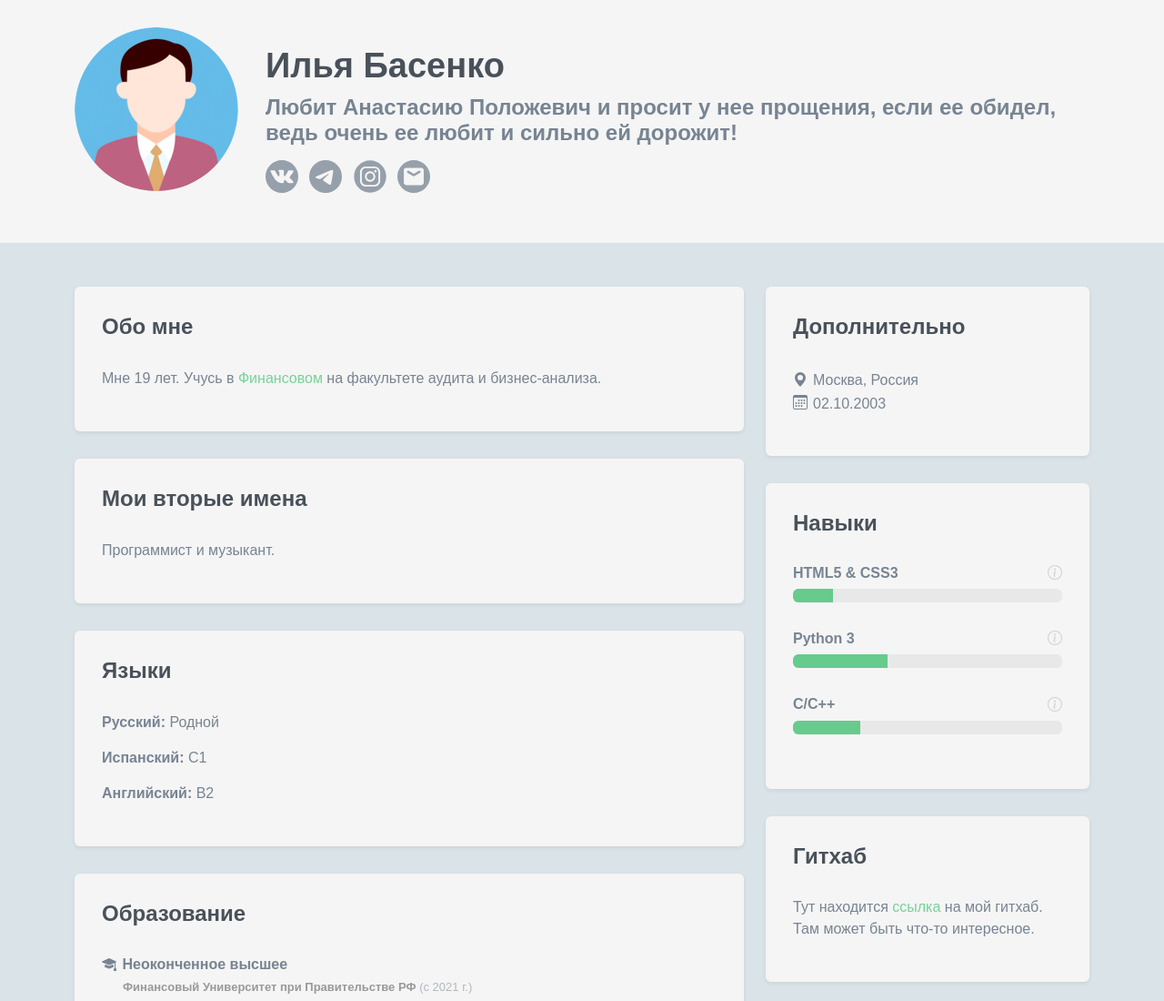
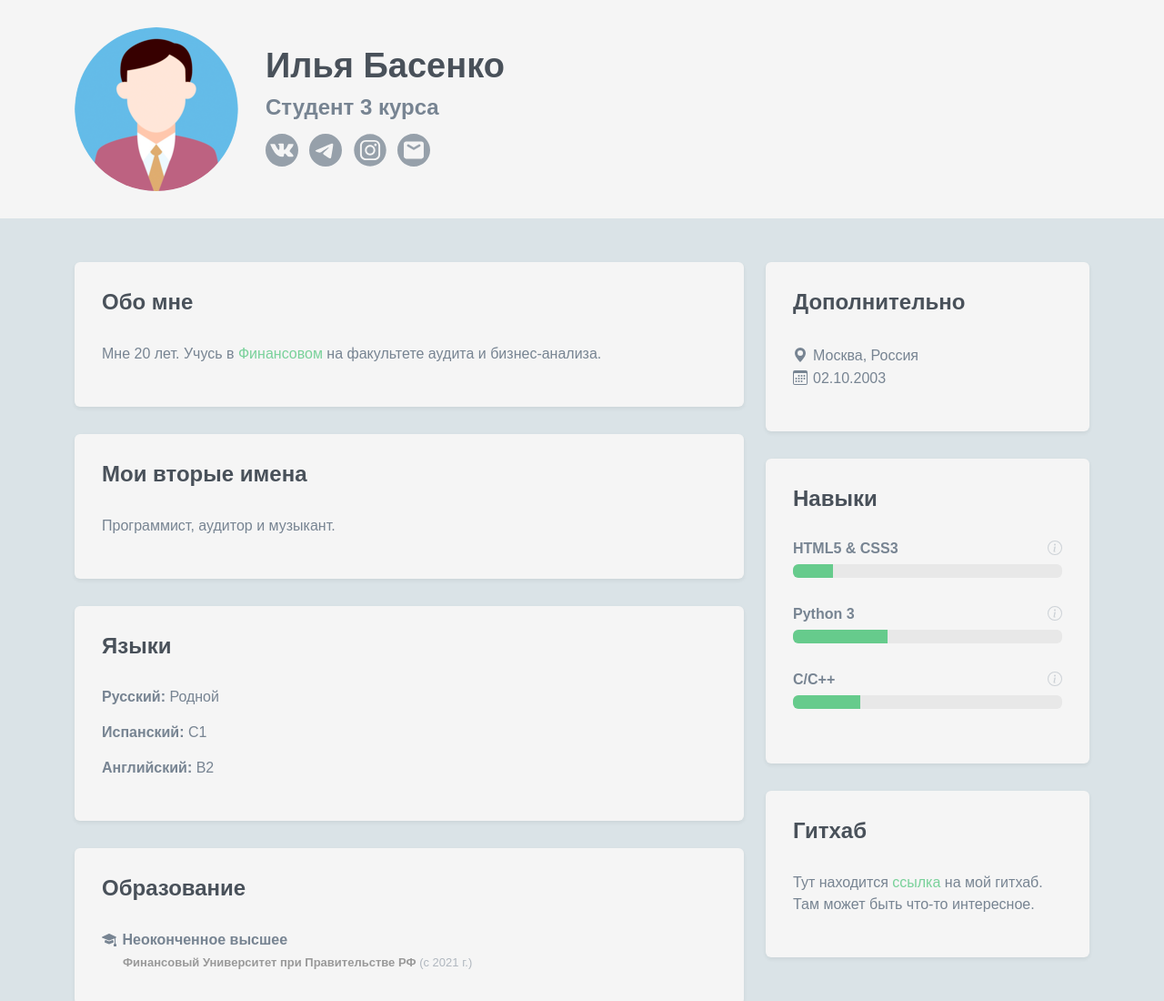
Before and after one commit to 214261/ilil, a plain HTML site: page index.html in a window 1280 px wide. Shown: the top 1100 px of the page at 91% size. Drawn offline with Linux system fonts and the light colour scheme.

Commit message:
Update index.html

```diff
--- a/index.html
+++ b/index.html
@@ -29,7 +29,7 @@
             />
             <div class="profile-content">
               <h1 class="name">Илья Басенко</h1>
-              <h2 class="desc">Любит Анастасию Положевич и просит у нее прощения, если ее обидел, ведь очень ее любит и сильно ей дорожит!</h2>
+              <h2 class="desc">Студент 3 курса</h2>
               <ul class="list-inline">
                 <li class="list-inline-item">
                   <a href="https://vk.com/elstrm" target="_blank"
@@ -121,7 +121,7 @@
               <h2 class="heading">Обо мне</h2>
               <div class="content">
                 <p>
-                  Мне 19 лет. Учусь в
+                  Мне 20 лет. Учусь в
                   <a class="section-anchor" href="http://fa.ru" target="_blank"
                     >Финансовом</a
                   >
@@ -134,7 +134,7 @@
             <div class="section-inner shadow-sm rounded">
               <h2 class="heading">Мои вторые имена</h2>
               <div class="content">
-                <p>Программист и музыкант.</p>
+                <p>Программист, аудитор и музыкант.</p>
               </div>
             </div>
           </section>
@@ -343,7 +343,7 @@
               <div class="content">
                 <p>
                   Тут находится
-                  <a href="https://github.com/elstrm" target="_blank">ссылка</a>
+                  <a href="https://github.com/elelss" target="_blank">ссылка</a>
                   на мой гитхаб. Там может быть что-то интересное.
                 </p>
               </div>
```
